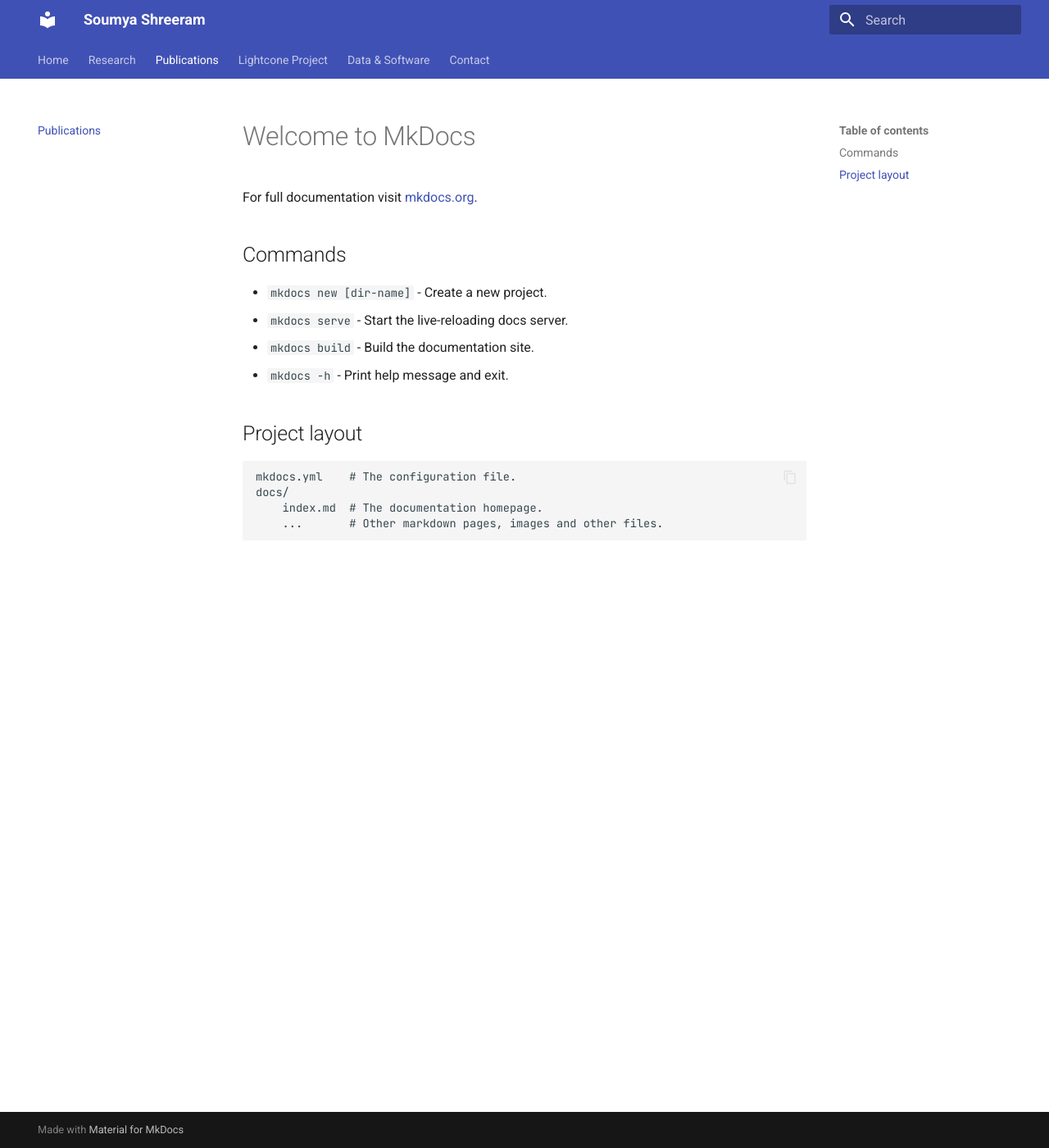
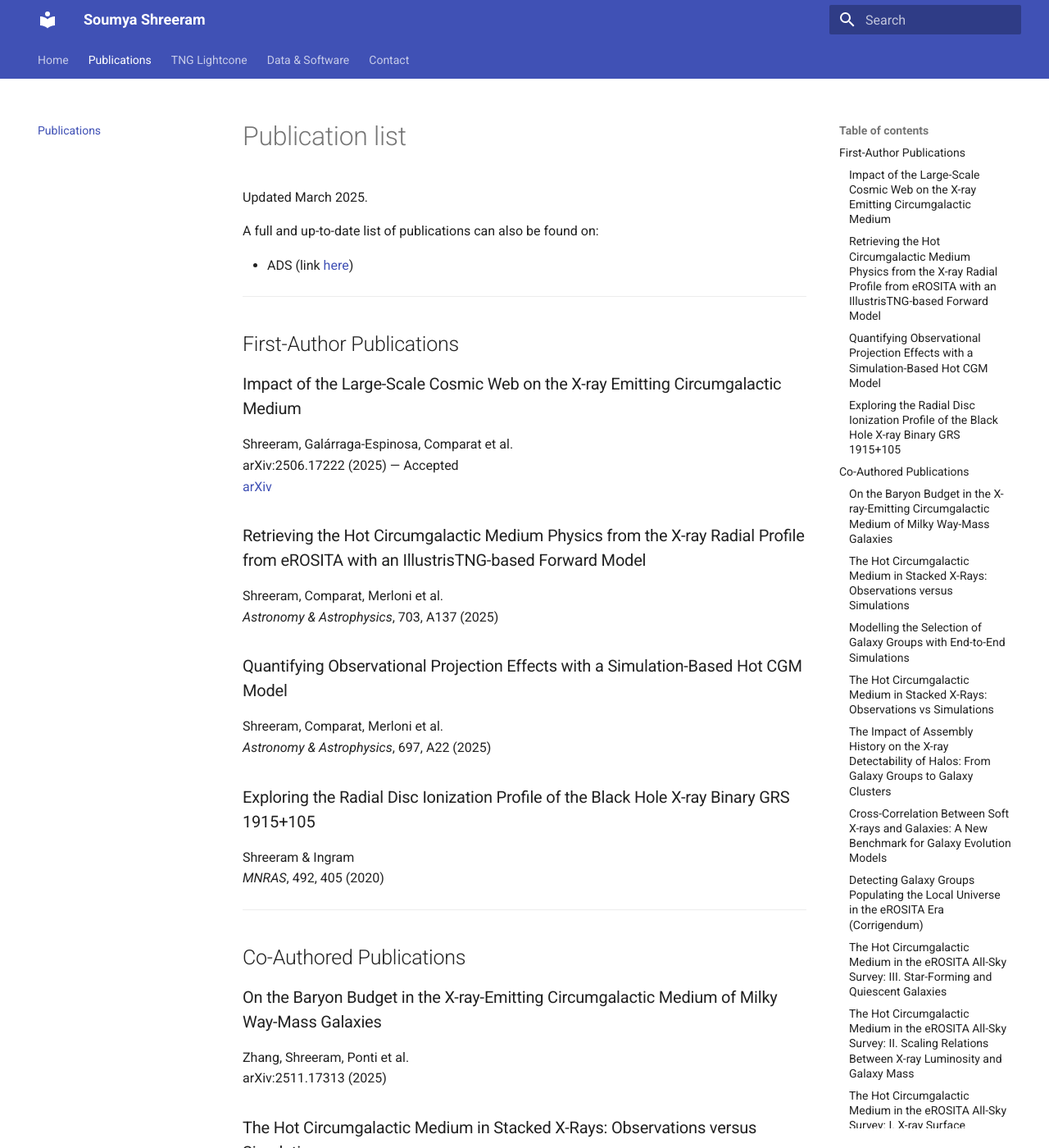
Before and after one commit to SoumyaShreeram/soumyashreeram.github.io, an MkDocs documentation site: the page built from docs/publications.md, in a window 1280 px wide and 1400 px high. Shown: the whole window at 82% size. Built offline with MkDocs 1.6.1 and Material for MkDocs 9.7.7, drawn with Linux system fonts in a browser that asks for light colours; some of the changed text lies outside the part shown.

Commit message:
added pages

```diff
--- /dev/null
+++ b/docs/lightcone.md
@@ -0,0 +1,3 @@
+# Cosmological X-ray Lightcone from TNG300
+
+Page under construction.
--- a/docs/publications.md
+++ b/docs/publications.md
@@ -1,17 +1,108 @@
-# Welcome to MkDocs
+# Publication list
 
-For full documentation visit [mkdocs.org](https://www.mkdocs.org).
+Updated March 2025.
 
-## Commands
+A full and up-to-date list of publications can also be found on:
 
-* `mkdocs new [dir-name]` - Create a new project.
-* `mkdocs serve` - Start the live-reloading docs server.
-* `mkdocs build` - Build the documentation site.
-* `mkdocs -h` - Print help message and exit.
+- ADS (link [here](https://ui.adsabs.harvard.edu/search/q=docs(library%2FAXRthpqPSDGU17PAVFA-cA)&sort=date%20desc%2C%20bibcode%20desc&p_=0))
 
-## Project layout
+---
 
-    mkdocs.yml    # The configuration file.
-    docs/
-        index.md  # The documentation homepage.
-        ...       # Other markdown pages, images and other files.
+## First-Author Publications
+
+### Impact of the Large-Scale Cosmic Web on the X-ray Emitting Circumgalactic Medium
+Shreeram, Galárraga-Espinosa, Comparat et al.
+arXiv:2506.17222 (2025) — Accepted
+[arXiv](https://arxiv.org/abs/2506.17222)
+
+
+### Retrieving the Hot Circumgalactic Medium Physics from the X-ray Radial Profile from eROSITA with an IllustrisTNG-based Forward Model
+Shreeram, Comparat, Merloni et al.
+*Astronomy & Astrophysics*, 703, A137 (2025)
+
+
+### Quantifying Observational Projection Effects with a Simulation-Based Hot CGM Model
+Shreeram, Comparat, Merloni et al.
+*Astronomy & Astrophysics*, 697, A22 (2025)
+
+
+### Exploring the Radial Disc Ionization Profile of the Black Hole X-ray Binary GRS 1915+105
+Shreeram & Ingram
+*MNRAS*, 492, 405 (2020)
+
+---
+
+## Co-Authored Publications
+
+### On the Baryon Budget in the X-ray-Emitting Circumgalactic Medium of Milky Way-Mass Galaxies
+Zhang, Shreeram, Ponti et al.
+arXiv:2511.17313 (2025)
+
+
+
+### The Hot Circumgalactic Medium in Stacked X-Rays: Observations versus Simulations
+Grayson, Scannapieco, Comparat, …, Shreeram et al.
+*ApJ*, 994, 89 (2025)
+
+
+### Modelling the Selection of Galaxy Groups with End-to-End Simulations
+Seppi, Eckert, Finoguenov, Shreeram et al.
+*Astronomy & Astrophysics*, 699, A206 (2025)
+
+
+### The Hot Circumgalactic Medium in Stacked X-Rays: Observations vs Simulations
+Grayson, Scannapieco, Comparat, …, Shreeram et al.
+arXiv:2506.09123 (2025)
+
+
+### The Impact of Assembly History on the X-ray Detectability of Halos: From Galaxy Groups to Galaxy Clusters
+Marini, Popesso, Dolag et al.
+*Astronomy & Astrophysics*, 698, A191 (2025)
+
+---
+
+### Cross-Correlation Between Soft X-rays and Galaxies: A New Benchmark for Galaxy Evolution Models
+Comparat, Merloni, Ponti, Shreeram et al.
+*Astronomy & Astrophysics*, 697, A173 (2025)
+
+---
+
+### Detecting Galaxy Groups Populating the Local Universe in the eROSITA Era (Corrigendum)
+Marini, Popesso, Lamer, …, Shreeram et al.
+*Astronomy & Astrophysics*, 695, C1 (2025)
+
+---
+
+### The Hot Circumgalactic Medium in the eROSITA All-Sky Survey: III. Star-Forming and Quiescent Galaxies
+Zhang, Comparat, Ponti et al. … Shreeram
+*Astronomy & Astrophysics*, 693, A197 (2025)
+
+---
+
+### The Hot Circumgalactic Medium in the eROSITA All-Sky Survey: II. Scaling Relations Between X-ray Luminosity and Galaxy Mass
+Zhang, Comparat, Ponti, …, Shreeram et al.
+*Astronomy & Astrophysics*, 690, A268 (2024)
+
+---
+
+### The Hot Circumgalactic Medium in the eROSITA All-Sky Survey: I. X-ray Surface Brightness Profiles
+Zhang, Comparat, Ponti, …, Shreeram et al.
+*Astronomy & Astrophysics*, 690, A267 (2024)
+
+---
+
+### Detecting Galaxy Groups Populating the Local Universe in the eROSITA Era
+Marini, Popesso, Lamer, …, Shreeram et al.
+*Astronomy & Astrophysics*, 689, A7 (2024)
+
+---
+
+### The SRG/eROSITA All-Sky Survey: Tracing the Large-Scale Structure with a Clustering Study of Galaxy Clusters
+Seppi, Comparat, Ghirardini, …, Shreeram et al.
+*Astronomy & Astrophysics*, 686, A196 (2024)
+
+---
+
+### The SRG/eROSITA All-Sky Survey: First X-ray Catalogues and Data Release of the Western Galactic Hemisphere
+Merloni, Lamer, Liu, …, Shreeram et al.
+*Astronomy & Astrophysics*, 682, A34 (2024)
--- a/mkdocs.yml
+++ b/mkdocs.yml
@@ -1,7 +1,7 @@
 site_name: Soumya Shreeram
 site_description: Astrophysics | Research software developer
 site_author: Soumya Shreeram
-site_url: https://soumya_shreeram.github.io
+site_url: https://soumyashreeram.github.io/soumya_shreeram.github.io/
 
 theme:
   name: material
@@ -19,9 +19,8 @@
 
 nav:
   - Home: index.md
-  - Research: research.md
   - Publications: publications.md
-  - Lightcone Project: lightcone.md
+  - TNG Lightcone: lightcone.md
   - Data & Software: data.md
   - Contact: contact.md
 
```
Also changed, not shown: docs/TNG_lightcone.md (deleted, +0 -17 lines), docs/contact.md (+2 -16 lines), docs/data.md (+2 -16 lines), docs/index.md (+13 -12 lines).
